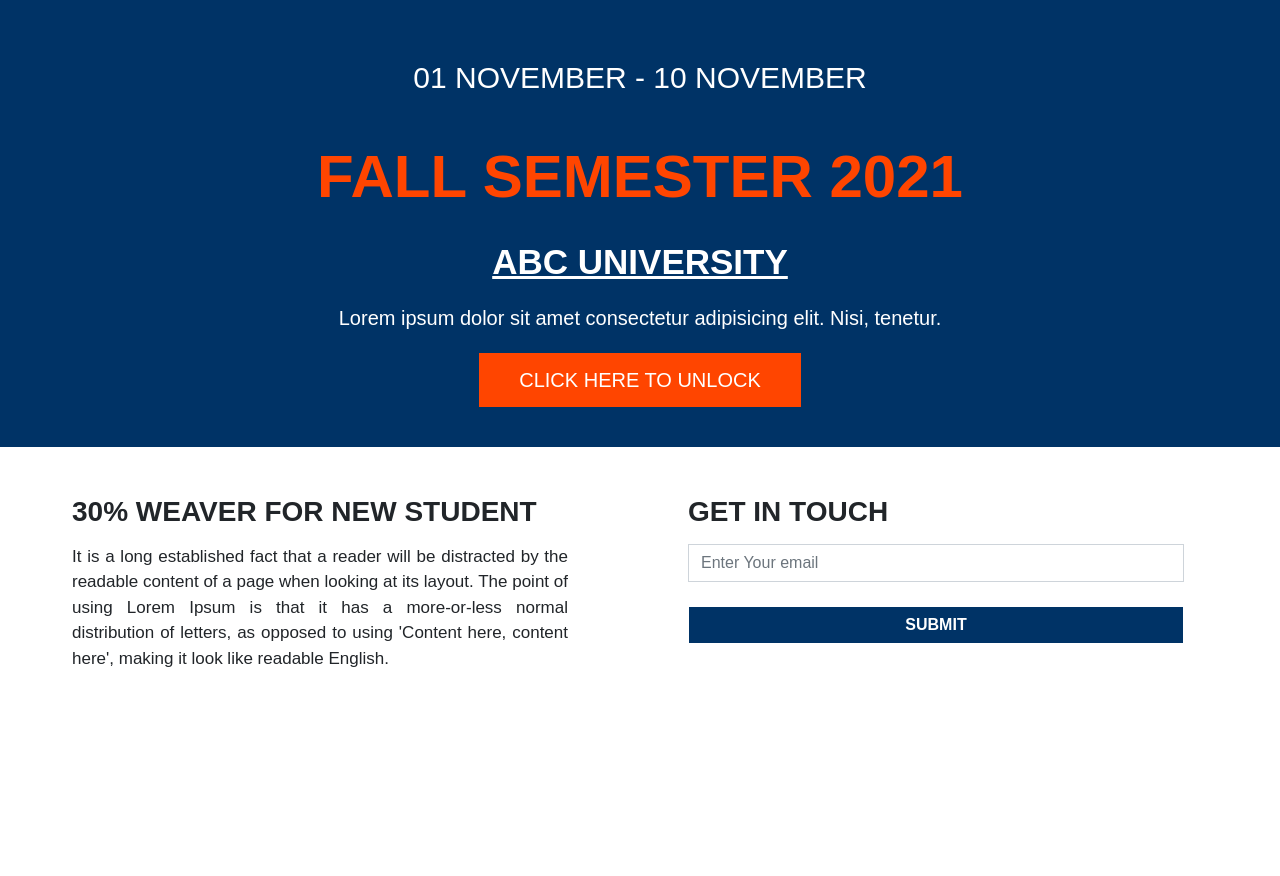
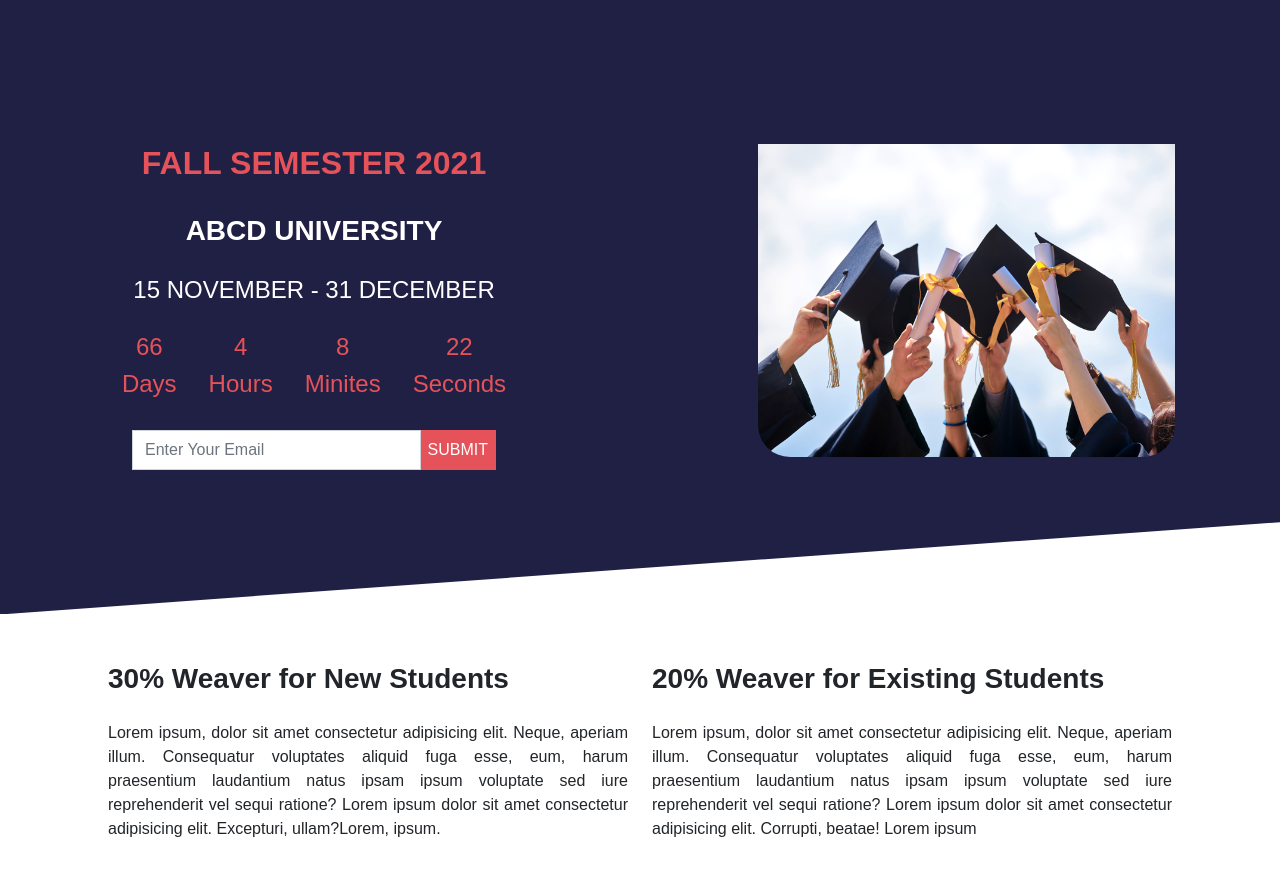
Before and after one commit to iqbal9865/Admission-Funnel, a React (Create React App) app: page / in a window 1280 px wide. Shown: the top 876 px of the page. Before the commit the page ends 800 px from the top, so only its background shows below. Built offline with nearby package versions, Linux system fonts and the light colour scheme.

Commit message:
add count timer in addmission funel

```diff
--- a/src/components/LeadPage/Banner/Banner.js
+++ b/src/components/LeadPage/Banner/Banner.js
@@ -1,10 +1,26 @@
 import React from 'react';
 import banner from '../../../images/banner.jpg';
+import BannerCSS from './Banner.module.css'
 const Banner = () => {
     return (
-        <div style={{backgroundColor:''}} className="m-5">
-            <h3 style={{"textAlign": "justify", "margin": "15px 0px", "fontWeight":"700"}}>30% WEAVER FOR NEW STUDENT</h3>
-            <p style={{"textAlign" : "justify","margin":"10px 0","fontWeight":"400", "fontSize":"17px"}}>It is a long established fact that a reader will be distracted by the readable content of a page when looking at its layout. The point of using Lorem Ipsum is that it has a more-or-less normal distribution of letters, as opposed to using 'Content here, content here', making it look like readable English.</p>
+        <div className="row m-5">
+            <div className='col-md-6'>
+                <h3 className={BannerCSS.header3}>
+                    30% Weaver for New Students
+                </h3>
+                <p className={BannerCSS.para}>
+                    Lorem ipsum, dolor sit amet consectetur adipisicing elit. Neque, aperiam illum. Consequatur voluptates aliquid fuga esse, eum, harum praesentium laudantium natus ipsam ipsum voluptate sed iure reprehenderit vel sequi ratione? Lorem ipsum dolor sit amet consectetur adipisicing elit. Excepturi, ullam?Lorem, ipsum.
+                </p>
+            </div>
+            <div className='col-md-6'>
+            <h3 className={BannerCSS.header3}>
+                    20% Weaver for Existing Students
+                </h3>
+                <p className={BannerCSS.para}>
+                    Lorem ipsum, dolor sit amet consectetur adipisicing elit. Neque, aperiam illum. Consequatur voluptates aliquid fuga esse, eum, harum praesentium laudantium natus ipsam ipsum voluptate sed iure reprehenderit vel sequi ratione? Lorem ipsum dolor sit amet consectetur adipisicing elit. Corrupti, beatae! Lorem ipsum
+                </p>
+            </div>
+
         </div>
     );
 };
--- /dev/null
+++ b/src/components/LeadPage/Banner/Banner.module.css
@@ -0,0 +1,9 @@
+.header3{
+    font-weight: bold;
+    text-align: justify;
+    margin-bottom: 25px;
+}
+.para{
+    font-weight: 500;
+    text-align: justify;
+}
--- a/src/components/LeadPage/LeadMain/LeadMain.js
+++ b/src/components/LeadPage/LeadMain/LeadMain.js
@@ -8,13 +8,8 @@ const LeadMain = () => {
             <div>
                 <OfferSummary />
             </div>
-            <div className="row container-fluid">
-            <div className="col-md-6">
+            <div className="container-fluid mt-5 px-5" >
                 <Banner />
-            </div>
-            <div className="col-md-6">
-                <OptinForm />
-            </div>
           </div>
 
         </div>
--- a/src/components/LeadPage/OfferSummary/OfferSummary.js
+++ b/src/components/LeadPage/OfferSummary/OfferSummary.js
@@ -1,13 +1,90 @@
 import React from 'react';
+import {useState, useEffect,useRef} from 'react';
+import OfferSummaryCSS from './OfferSummary.module.css';
+import OptinForm from "../OptinForm/OptinForm"
+import img from "../../../images/StudentBg1.png"
 const OfferSummary  = () => {
 
+    const [timerDays, setTimerDays] = useState("00");
+    const [timerHours, setTimerHours] = useState("00");
+    const [timerMinites, setTimerMinites] = useState("00");
+    const [timerSeconds, setTimerSeconds] = useState("00");
+
+    let interval = useRef();
+
+    const startTimer = () => {
+        const countDownDate = new Date('December 31, 2021 00:00:00').getTime();
+        interval.current = setInterval(() => {
+            const now = new Date().getTime();
+            const distance = countDownDate - now;
+
+            const days = Math.floor(distance / (1000 * 60 * 60 *24));
+            const hours = Math.floor((distance % (1000 * 60 * 60 *24) / (1000 * 60 * 60)));
+            const minites = Math.floor((distance % (1000 * 60 * 60)) / (1000 * 60));
+            const seconds = Math.floor((distance % (1000 * 60 )) / 1000);
+
+            if(distance < 0) {
+                //stop timer
+                clearInterval(interval.current);
+            }
+            else{
+                //update timer
+                setTimerDays(days);
+                setTimerHours(hours);
+                setTimerMinites(minites);
+                setTimerSeconds(seconds);
+            }
+
+        },1000);
+    }
+
+    useEffect(() => {
+        startTimer();
+        return () => {
+            clearInterval(interval.current);
+        };
+    });
+
     return(
-        <div style={{"backgroundColor":"#003366"}} className="">
-            <h3 style={{"marginBottom":"25px", "paddingTop":"60px", "fontSize":"30px","color":"white"}}>01 NOVEMBER - 10 NOVEMBER</h3>
-            <h1 style={{"padding":"20px", "fontSize":"60px","fontWeight":"700", "color":"orangered"}}>FALL SEMESTER 2021</h1>
-            <h3 style={{"padding":"20", "fontSize":"35px", "fontWeight":"700","color":"white", "fontStyle":"underline", "textDecoration":"underline"}}>ABC UNIVERSITY</h3>
-            <h5 style={{"color":"white","padding":"15px"}}>Lorem ipsum dolor sit amet consectetur adipisicing elit. Nisi, tenetur.</h5>
-            <button style={{"marginBottom":"40px", "padding":"12px 40px", "backgroundColor":"orangered", "fontSize":"20px", "border":"none", "color":"white"}}>CLICK HERE TO UNLOCK</button>
+        <div style={{"backgroundColor":"#202044"}} className="container-fluid p-5" className={OfferSummaryCSS.topSection}>
+           <div className="row py-5">
+               <div className="col-md-6 p-5">
+                    <h2 style={{color:'#E55259', fontWeight:'700'}} className="mx-3 px-2 pt-4 pb-2 mt-4">FALL SEMESTER 2021</h2>
+                    <h3 style={{color:'white',fontWeight:'700'}} className="py-3">ABCD UNIVERSITY</h3>
+                    <h4 style={{color:'white'}} className='py-1'>15 NOVEMBER - 31 DECEMBER</h4>
+
+                    <div style={{color:'white'}} className='timer d-flex align-items-center justify-content-center my-4'>
+
+                        <section className="mx-3" style={{color:'#E55259'}} >
+                            <h4>{timerDays}</h4>
+                            <h4>Days</h4>
+                        </section>
+
+                        <section className="mx-3" style={{color:'#E55259'}}>
+                            <h4>{timerHours}</h4>
+                            <h4>Hours</h4>
+                        </section>
+
+                        <section className="mx-3" style={{color:'#E55259'}}>
+                            <h4>{timerMinites}</h4>
+                            <h4>Minites</h4>
+                        </section>
+
+                        <section className="mx-3" style={{color:'#E55259'}} >
+                            <h4>{timerSeconds}</h4>
+                            <h4>Seconds</h4>
+                        </section>
+
+                    </div>
+
+                    <div className="pb-5">
+                        <OptinForm />
+                    </div>
+               </div>
+               <div className="col-md-6 p-5">
+                    <img className="img-fluid w-75 pt-5" style={{borderRadius:'2em'}} src={img} alt="" />
+               </div>
+           </div>
         </div>
     )
 }
--- /dev/null
+++ b/src/components/LeadPage/OfferSummary/OfferSummary.module.css
@@ -0,0 +1,3 @@
+.topSection{
+    clip-path: polygon(0 0, 100% 0, 100% 85%, 0 100%);
+}
--- a/src/components/LeadPage/OptinForm/OptinForm.js
+++ b/src/components/LeadPage/OptinForm/OptinForm.js
@@ -7,19 +7,19 @@ const OptinForm = () => {
 
 
     return (
-        <div className="m-5">
-            <h3 style={{"textAlign": "left", "margin": "15px 0px", "fontWeight":"700"}}>GET IN TOUCH</h3>
+        <div>
 
-            <form onSubmit={handleSubmit(onSubmit)}>
-            <div className="form-group">
+            <form className=" mx-lg-5 px-lg-5" onSubmit={handleSubmit(onSubmit)}>
 
-                <input style={{"borderRadius": '0'}} type="email" className="form-control" id="exampleInputEmail1" aria-describedby="emailHelp" placeholder="Enter Your email" {...register("email", { required: true })} />
 
-             </div>
-            <br />
-            <div className="form-group">
-                <button style={{"borderRadius": '0', "backgroundColor":"#003366", "color":"white", "fontWeight":"700"}} type="submit" className="form-control btn">SUBMIT</button>
-            </div>
+             <div class="input-group mt-4">
+                <input style={{borderRadius:'0'}} type="email" class="form-control" placeholder="Enter Your Email" aria-label="Enter Your Email" aria-describedby="basic-addon2" {...register("email", { required: true })}  />
+                <div class="input-group-append">
+                    <button type="submit" style={{backgroundColor:"#E55259",border:"none",padding:"08px", borderRadius:'0',color:'white',fontWeight:'500'}} class="input-group-text" id="basic-addon2">SUBMIT</button>
+                </div>
+                </div>
+
+
             </form>
         </div>
     );
```
Also changed, not shown: src/images/StudentBG.jpg (added), src/images/StudentBg1.png (added).
